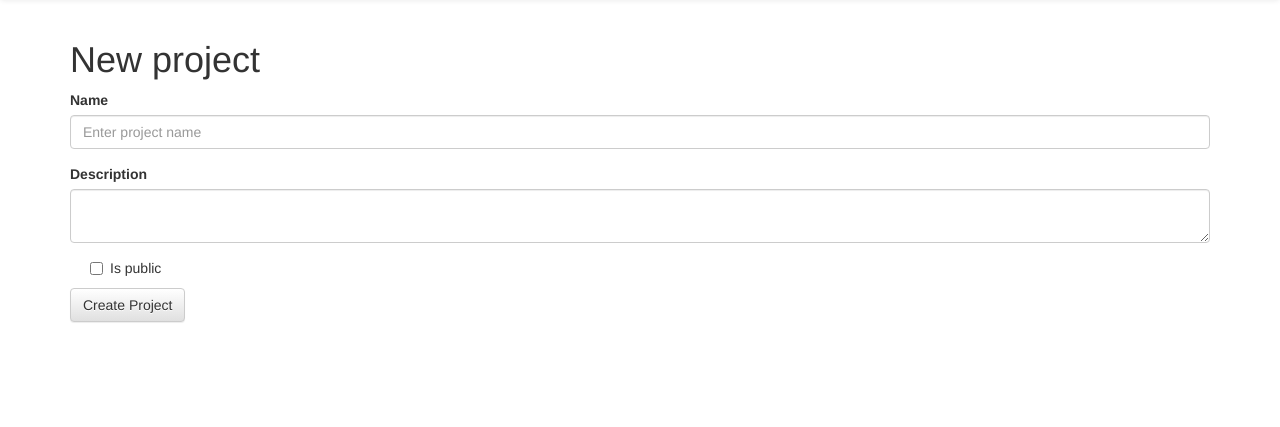
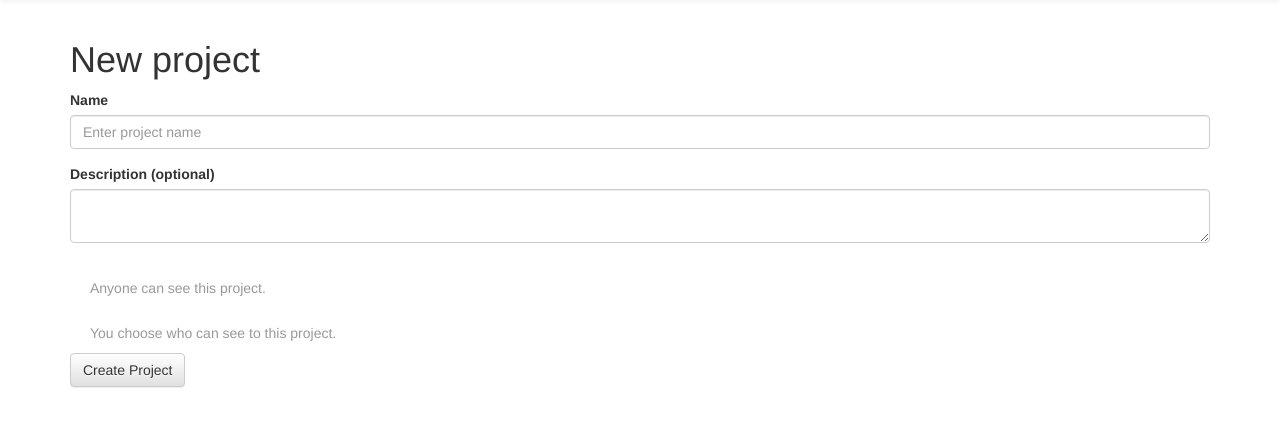
Before and after one commit to mindia/timecard-cakephp, a CakePHP app: the page made by app/View/Projects/new.ctp in a window 1280 px wide. Shown: the part 52-479 px from the top of the page. Run offline with PHP 8.4 and a stand-in for CakePHP, Linux system fonts and the light colour scheme; the template is opened without the code that fills it, so the values that code supplies are empty; form fields are guessed from the names that the template uses; some libraries are stand-ins or nearby versions.

Commit message:
Project の新規画面

```diff
--- a/app/View/Projects/new.ctp
+++ b/app/View/Projects/new.ctp
@@ -6,25 +6,19 @@
 	</div>
 
 	<div class="form-group">
-  		<?php echo $this->Form->input('description', ['type'=>'textarea', 'class'=>'form-control']);?>
+  		<?php echo $this->Form->input('description', ['label'=>'Description (optional)', 'type'=>'textarea', 'class'=>'form-control']);?>
 	</div>
-<!--
-<% if @project.persisted? %>
-<div class="form-group">
-<%= f.label :github_full_name %><br>
-<%= f.text_field :github_full_name, class: "form-control" %>
-</div>
-<div class="form-group">
-<%= f.label :ruffnote_full_name %><br>
-<%= f.text_field :ruffnote_full_name, class: "form-control" %>
-</div>
-<% end %>
--->
-	<div class="checkbox">
-		<?php echo $this->Form->input('is_public', ['type'=>'checkbox']);?>
+	<div class="radio">
+		<?php echo $this->Form->radio('is_public', [true=>'Public'], ['legend'=>false, 'default'=>"1", 'hiddenField'=>false ]); ?><br/>
+		<span class="text-muted">Anyone can see this project.</span>
 	</div>
-
+	<div class="radio">
+		<?php echo $this->Form->radio('is_public', [false=>'Private'], ['legend'=>false, 'hiddenField'=>false ] );?><br/>
+		<span class="text-muted">You choose who can see to this project.</span>
+	</div>
 	<div class="actions">
 		<input class="btn btn-default" type="submit" value="Create Project" name="commit"></input>
 	</div>
+	<br/>
+	<?php echo $this->html->link('Back','/projects') ?>
 </div>
```
